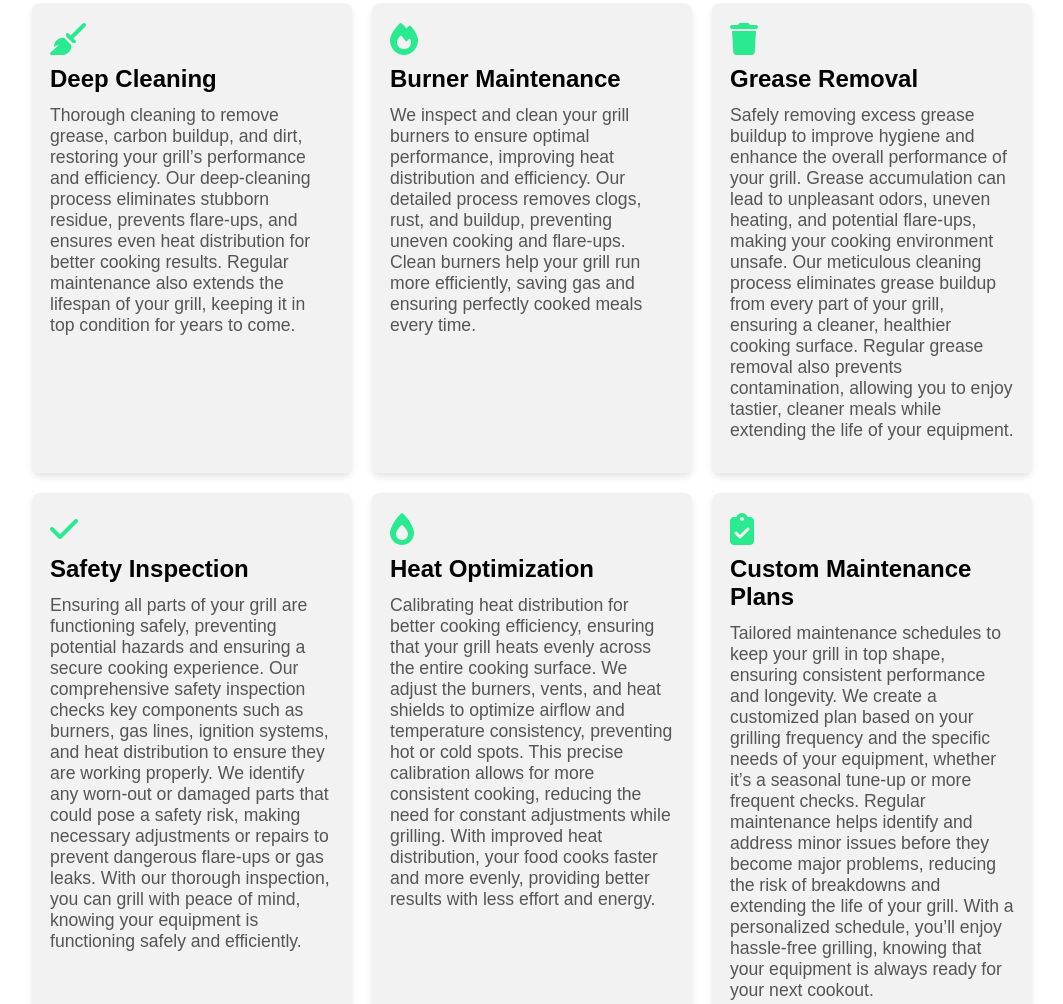
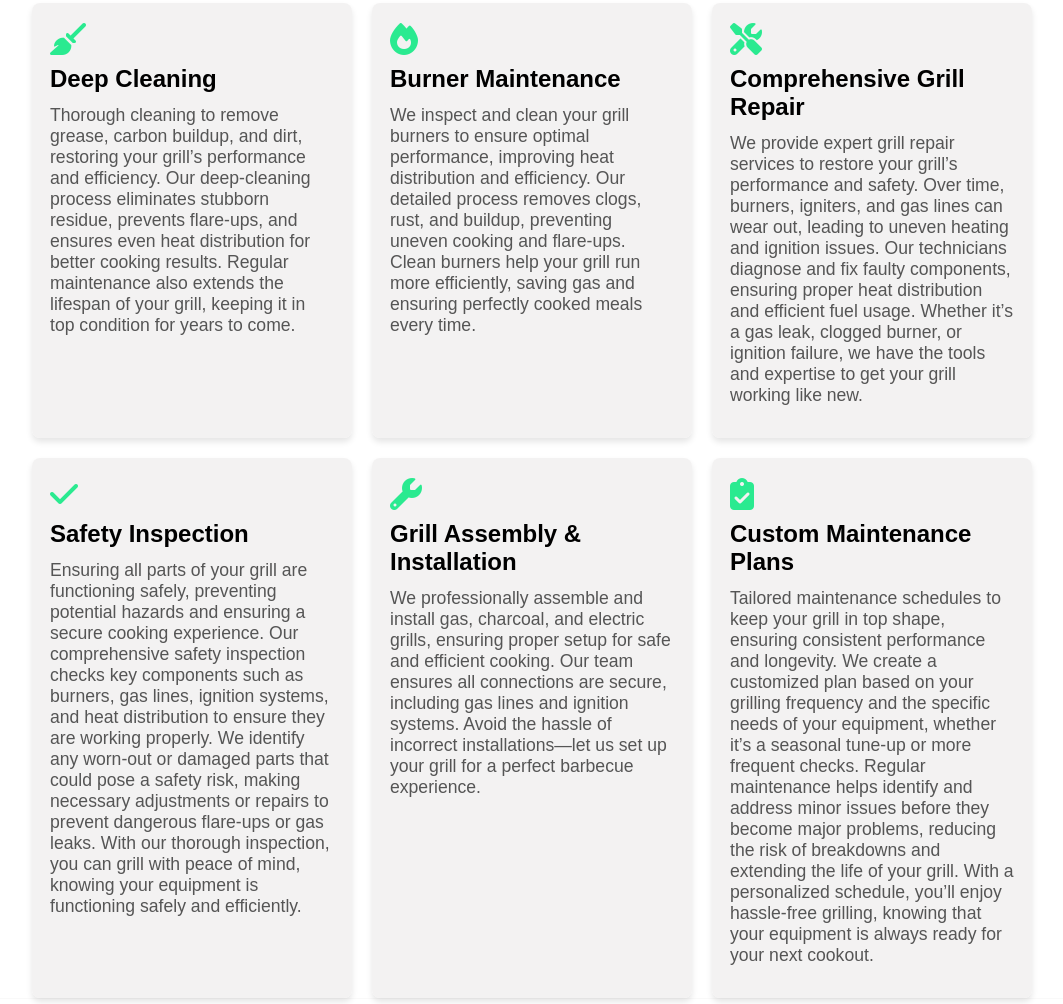
Before and after one commit to Masxkip/lamblog-front, a plain HTML site: page index.html in a window 1280 px wide. Shown: the part 1897-2901 px from the top of the page, without its empty margins (108-1171 px from the left). Drawn offline with Linux system fonts and the light colour scheme.

Commit message:
New Pushh

```diff
--- a/index.html
+++ b/index.html
@@ -144,11 +144,13 @@
                   Clean burners help your grill run more efficiently, saving gas and ensuring perfectly cooked meals every time.</p>
             </div>
             <div class="service-card">
-                <i class="fas fa-trash"></i>
-                <h3>Grease Removal</h3>
-                <p>Safely removing excess grease buildup to improve hygiene and enhance the overall performance of your grill. Grease accumulation can lead to unpleasant odors, uneven heating, and potential flare-ups, making your cooking environment unsafe.
-                  Our meticulous cleaning process eliminates grease buildup from every part of your grill, ensuring a cleaner, healthier cooking surface. Regular grease removal also prevents contamination, allowing you to enjoy tastier, cleaner meals while extending the life of your equipment.</p>
-            </div>
+              <i class="fas fa-tools"></i>
+              <h3>Comprehensive Grill Repair</h3>
+              <p>
+                  We provide expert grill repair services to restore your grill’s performance and safety. Over time, burners, igniters, and gas lines can wear out, leading to uneven heating and ignition issues.
+                  Our technicians diagnose and fix faulty components, ensuring proper heat distribution and
+                  efficient fuel usage. Whether it’s a gas leak, clogged burner, or ignition failure, we have the tools and expertise to get your grill working like new.</p>
+          </div>
             <div class="service-card">
                 <i class="fas fa-check"></i>
                 <h3>Safety Inspection</h3>
@@ -156,11 +158,13 @@
                   We identify any worn-out or damaged parts that could pose a safety risk, making necessary adjustments or repairs to prevent dangerous flare-ups or gas leaks. With our thorough inspection, you can grill with peace of mind, knowing your equipment is functioning safely and efficiently.</p>
             </div>
             <div class="service-card">
-                <i class="fas fa-burn"></i>
-                <h3>Heat Optimization</h3>
-                <p>Calibrating heat distribution for better cooking efficiency, ensuring that your grill heats evenly across the entire cooking surface. We adjust the burners, vents, and heat shields to optimize airflow and temperature consistency, preventing hot or cold spots.
-                  This precise calibration allows for more consistent cooking, reducing the need for constant adjustments while grilling. With improved heat distribution, your food cooks faster and more evenly, providing better results with less effort and energy.</p>
-            </div>
+              <i class="fas fa-wrench"></i>
+              <h3>Grill Assembly & Installation</h3>
+              <p>
+                  We professionally assemble and install gas, charcoal, and electric grills, ensuring proper setup for safe and efficient cooking. Our team ensures all connections are secure, including gas lines and ignition systems.
+                  Avoid the hassle of incorrect installations—let us set up your grill for a perfect barbecue experience.
+              </p>
+          </div>
             <div class="service-card">
                 <i class="fas fa-clipboard-check"></i>
                 <h3>Custom Maintenance Plans</h3>
```
